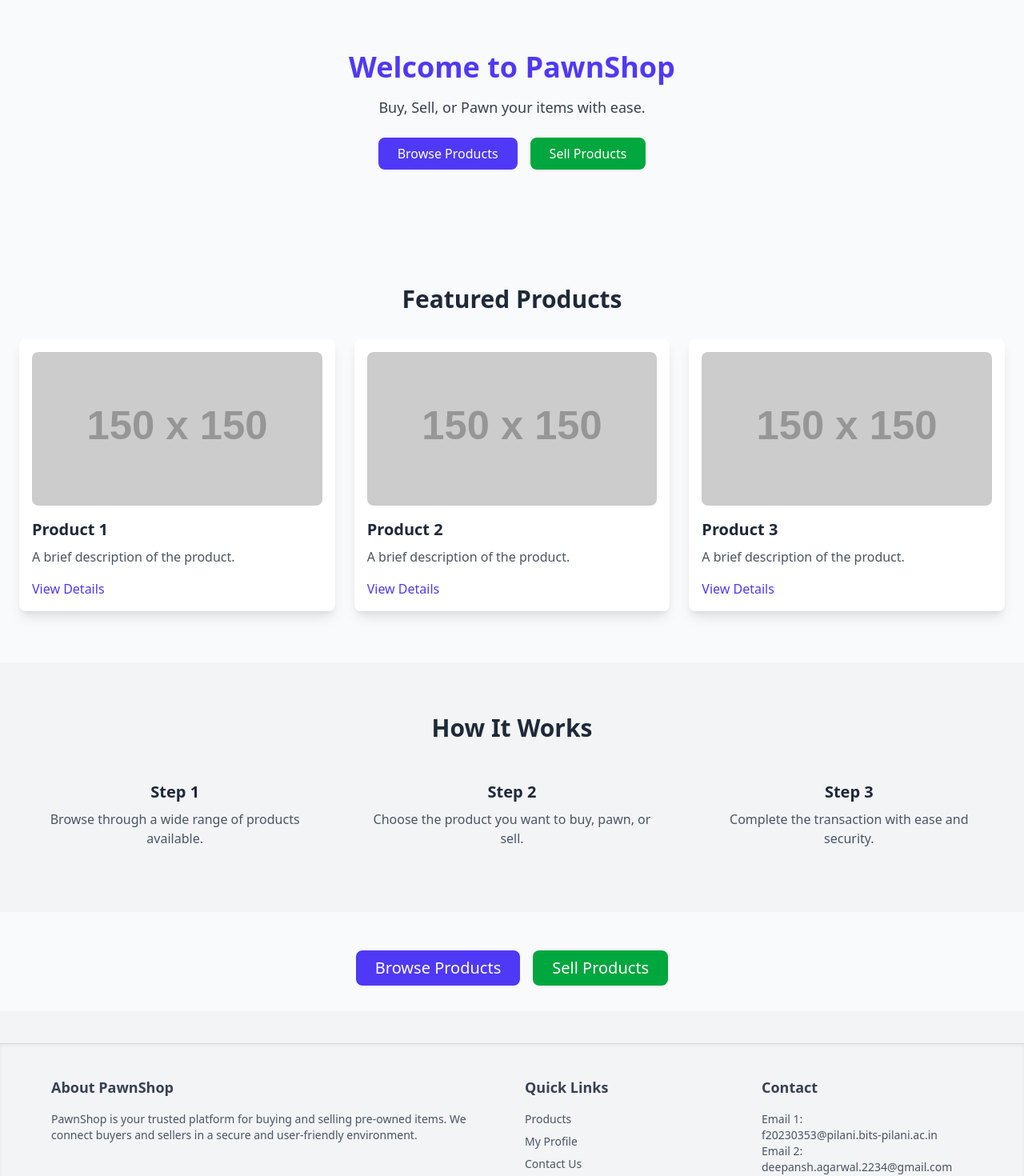
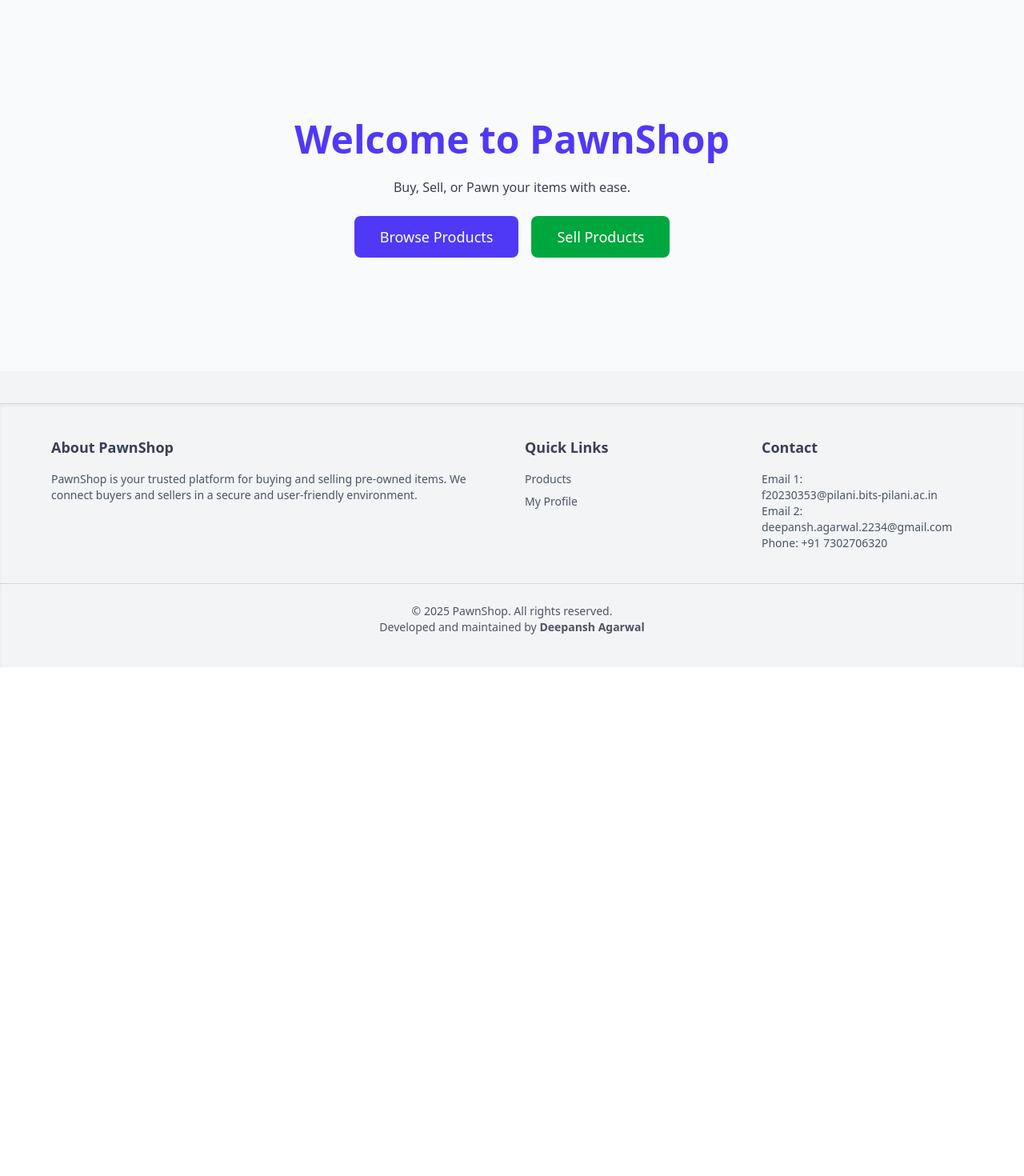
Before and after one commit to DeepanshAgarwal/Pawn-Shop, a React (Vite) app in the folder client/: page / in a window 1280 px wide. Shown: the part 80-1550 px from the top of the page at 80% size. After the commit the page ends 914 px from the top, so only its background shows below. Built offline with nearby package versions, Linux system fonts and the light colour scheme.

Commit message:
update home page, added not found page, remove contact button from footer

```diff
--- a/client/src/App.jsx
+++ b/client/src/App.jsx
@@ -10,6 +10,7 @@ import Profile from "./pages/Profile";
 import ProtectedRoute from "./components/ProtectedRoute";
 import { ToastContainer } from "react-toastify";
 import "react-toastify/dist/ReactToastify.css";
+import NotFound from "./pages/NotFound";
 
 const App = () => {
     return (
@@ -41,6 +42,7 @@ const App = () => {
                             </ProtectedRoute>
                         }
                     />
+                    <Route path="*" element={<NotFound />} />
                 </Routes>
             </main>
 
--- a/client/src/components/Footer.jsx
+++ b/client/src/components/Footer.jsx
@@ -32,14 +32,6 @@ const Footer = () => {
                                 className="hover:text-blue-600 dark:hover:text-gray-200 transition-all duration-300"
                             >
                                 My Profile
-                            </a>
-                        </li>
-                        <li>
-                            <a
-                                href="/contact"
-                                className="hover:text-blue-600 dark:hover:text-gray-200 transition-all duration-300"
-                            >
-                                Contact Us
                             </a>
                         </li>
                     </ul>
--- a/client/src/pages/Home.jsx
+++ b/client/src/pages/Home.jsx
@@ -3,151 +3,34 @@ import { Link } from "react-router-dom";
 
 const Home = () => {
     return (
-        <div className="bg-gray-50 dark:bg-gray-900 min-h-screen">
-            {/* Hero Section */}
-            <section className="text-center py-20">
-                <h1 className="text-4xl font-bold text-indigo-600 dark:text-indigo-400">
+        <div className="bg-gray-50 dark:bg-gray-900 min-h-[60vh] flex flex-col items-center justify-center">
+            {/* Header Section */}
+            <header className="text-center py-6">
+                <h1 className="text-5xl font-extrabold text-indigo-600 dark:text-indigo-400">
                     Welcome to PawnShop
                 </h1>
-                <p className="mt-4 text-lg text-gray-700 dark:text-gray-300">
+            </header>
+
+            {/* Main Content Section */}
+            <main className="flex flex-col items-center justify-center">
+                <p className="text-md text-gray-700 dark:text-gray-300">
                     Buy, Sell, or Pawn your items with ease.
                 </p>
                 <div className="mt-6 flex justify-center gap-4">
                     <Link
                         to="/products"
-                        className="px-6 py-2 bg-indigo-600 text-white rounded-lg hover:bg-indigo-500 dark:bg-indigo-500 dark:hover:bg-indigo-400"
+                        className="px-8 py-3 text-lg bg-indigo-600 text-white rounded-lg hover:bg-indigo-500 dark:bg-indigo-500 dark:hover:bg-indigo-400"
                     >
                         Browse Products
                     </Link>
                     <Link
                         to="/sell"
-                        className="px-6 py-2 bg-green-600 text-white rounded-lg hover:bg-green-500 dark:bg-green-500 dark:hover:bg-green-400"
+                        className="px-8 py-3 text-lg bg-green-600 text-white rounded-lg hover:bg-green-500 dark:bg-green-500 dark:hover:bg-green-400"
                     >
                         Sell Products
                     </Link>
                 </div>
-            </section>
-
-            {/* Featured Products Section */}
-            <section className="py-16 px-6">
-                <h2 className="text-3xl font-semibold text-center text-gray-800 dark:text-white">
-                    Featured Products
-                </h2>
-                <div className="mt-8 grid grid-cols-1 md:grid-cols-3 gap-6">
-                    {/* Featured Product Item 1 */}
-                    <div className="bg-white dark:bg-gray-800 p-4 rounded-lg shadow-lg">
-                        <img
-                            src="https://via.placeholder.com/150"
-                            alt="Product"
-                            className="w-full h-48 object-cover rounded-lg"
-                        />
-                        <h3 className="mt-4 text-xl font-semibold text-gray-800 dark:text-white">
-                            Product 1
-                        </h3>
-                        <p className="mt-2 text-gray-600 dark:text-gray-400">
-                            A brief description of the product.
-                        </p>
-                        <Link
-                            to="/product-detail"
-                            className="mt-4 inline-block text-indigo-600 dark:text-indigo-400 hover:underline"
-                        >
-                            View Details
-                        </Link>
-                    </div>
-                    {/* Featured Product Item 2 */}
-                    <div className="bg-white dark:bg-gray-800 p-4 rounded-lg shadow-lg">
-                        <img
-                            src="https://via.placeholder.com/150"
-                            alt="Product"
-                            className="w-full h-48 object-cover rounded-lg"
-                        />
-                        <h3 className="mt-4 text-xl font-semibold text-gray-800 dark:text-white">
-                            Product 2
-                        </h3>
-                        <p className="mt-2 text-gray-600 dark:text-gray-400">
-                            A brief description of the product.
-                        </p>
-                        <Link
-                            to="/product-detail"
-                            className="mt-4 inline-block text-indigo-600 dark:text-indigo-400 hover:underline"
-                        >
-                            View Details
-                        </Link>
-                    </div>
-                    {/* Featured Product Item 3 */}
-                    <div className="bg-white dark:bg-gray-800 p-4 rounded-lg shadow-lg">
-                        <img
-                            src="https://via.placeholder.com/150"
-                            alt="Product"
-                            className="w-full h-48 object-cover rounded-lg"
-                        />
-                        <h3 className="mt-4 text-xl font-semibold text-gray-800 dark:text-white">
-                            Product 3
-                        </h3>
-                        <p className="mt-2 text-gray-600 dark:text-gray-400">
-                            A brief description of the product.
-                        </p>
-                        <Link
-                            to="/product-detail"
-                            className="mt-4 inline-block text-indigo-600 dark:text-indigo-400 hover:underline"
-                        >
-                            View Details
-                        </Link>
-                    </div>
-                </div>
-            </section>
-
-            {/* How It Works Section */}
-            <section className="py-16 px-6 bg-gray-100 dark:bg-gray-800">
-                <h2 className="text-3xl font-semibold text-center text-gray-800 dark:text-white">
-                    How It Works
-                </h2>
-                <div className="mt-8 grid grid-cols-1 md:grid-cols-3 gap-8">
-                    {/* Step 1 */}
-                    <div className="text-center p-4">
-                        <h3 className="text-xl font-semibold text-gray-800 dark:text-white">
-                            Step 1
-                        </h3>
-                        <p className="mt-2 text-gray-600 dark:text-gray-400">
-                            Browse through a wide range of products available.
-                        </p>
-                    </div>
-                    {/* Step 2 */}
-                    <div className="text-center p-4">
-                        <h3 className="text-xl font-semibold text-gray-800 dark:text-white">
-                            Step 2
-                        </h3>
-                        <p className="mt-2 text-gray-600 dark:text-gray-400">
-                            Choose the product you want to buy, pawn, or sell.
-                        </p>
-                    </div>
-                    {/* Step 3 */}
-                    <div className="text-center p-4">
-                        <h3 className="text-xl font-semibold text-gray-800 dark:text-white">
-                            Step 3
-                        </h3>
-                        <p className="mt-2 text-gray-600 dark:text-gray-400">
-                            Complete the transaction with ease and security.
-                        </p>
-                    </div>
-                </div>
-            </section>
-
-            {/* Additional Browse and Sell Products Buttons */}
-            <div className="text-center py-8 text-xl pt-12 flex justify-center gap-4">
-                <Link
-                    to="/products"
-                    className="px-6 py-2 bg-indigo-600 text-white rounded-lg hover:bg-indigo-500 dark:bg-indigo-500 dark:hover:bg-indigo-400"
-                >
-                    Browse Products
-                </Link>
-                <Link
-                    to="/sell"
-                    className="px-6 py-2 bg-green-600 text-white rounded-lg hover:bg-green-500 dark:bg-green-500 dark:hover:bg-green-400"
-                >
-                    Sell Products
-                </Link>
-            </div>
+            </main>
         </div>
     );
 };
--- /dev/null
+++ b/client/src/pages/NotFound.jsx
@@ -0,0 +1,21 @@
+import React from "react";
+import { Link } from "react-router-dom";
+
+const NotFound = () => {
+    return (
+        <div className="flex flex-col items-center justify-center h-screen bg-gray-100 text-gray-800 dark:bg-gray-900 dark:text-gray-200">
+            <h1 className="text-6xl font-bold mb-4">404</h1>
+            <p className="text-xl mb-6 text-center">
+                Oops! The page you are looking for does not exist.
+            </p>
+            <Link
+                to="/"
+                className="text-lg text-blue-500 border border-blue-500 px-4 py-2 rounded hover:bg-blue-500 hover:text-white transition"
+            >
+                Go Back to Home
+            </Link>
+        </div>
+    );
+};
+
+export default NotFound;
```
